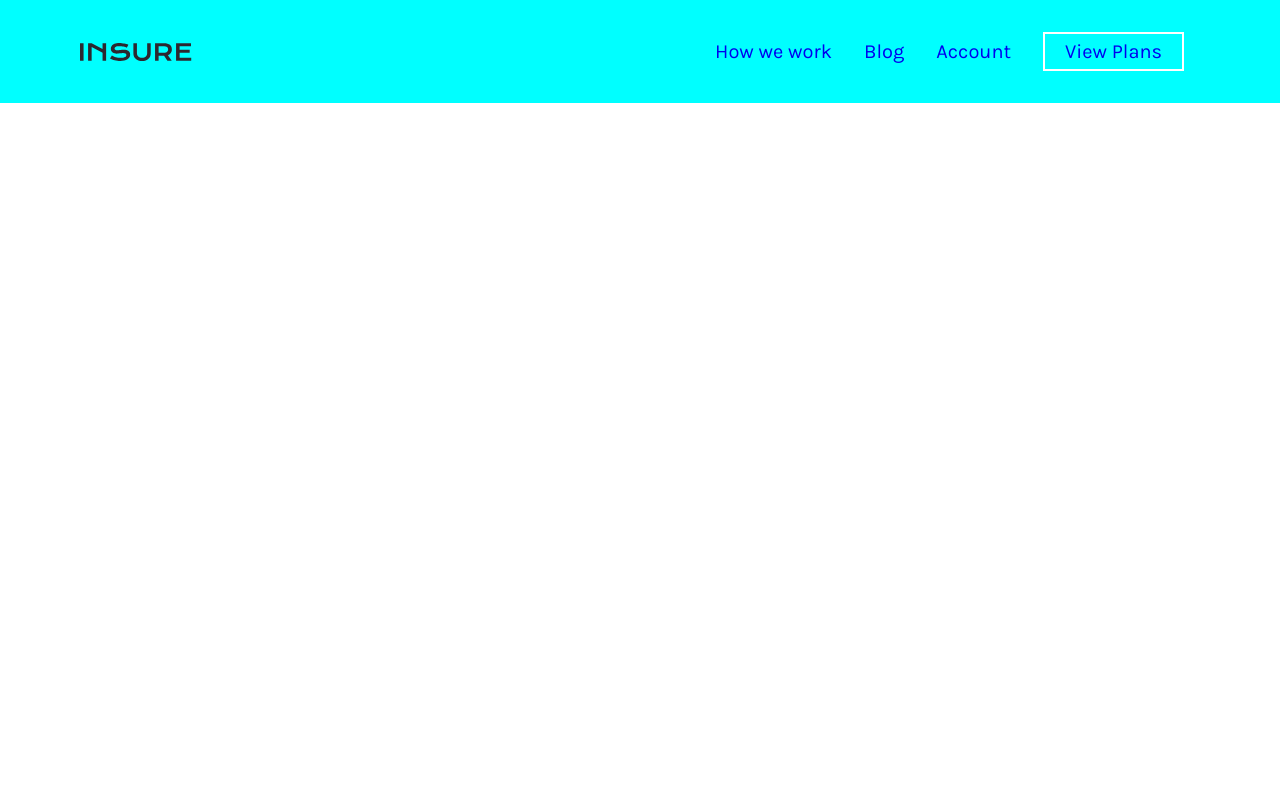
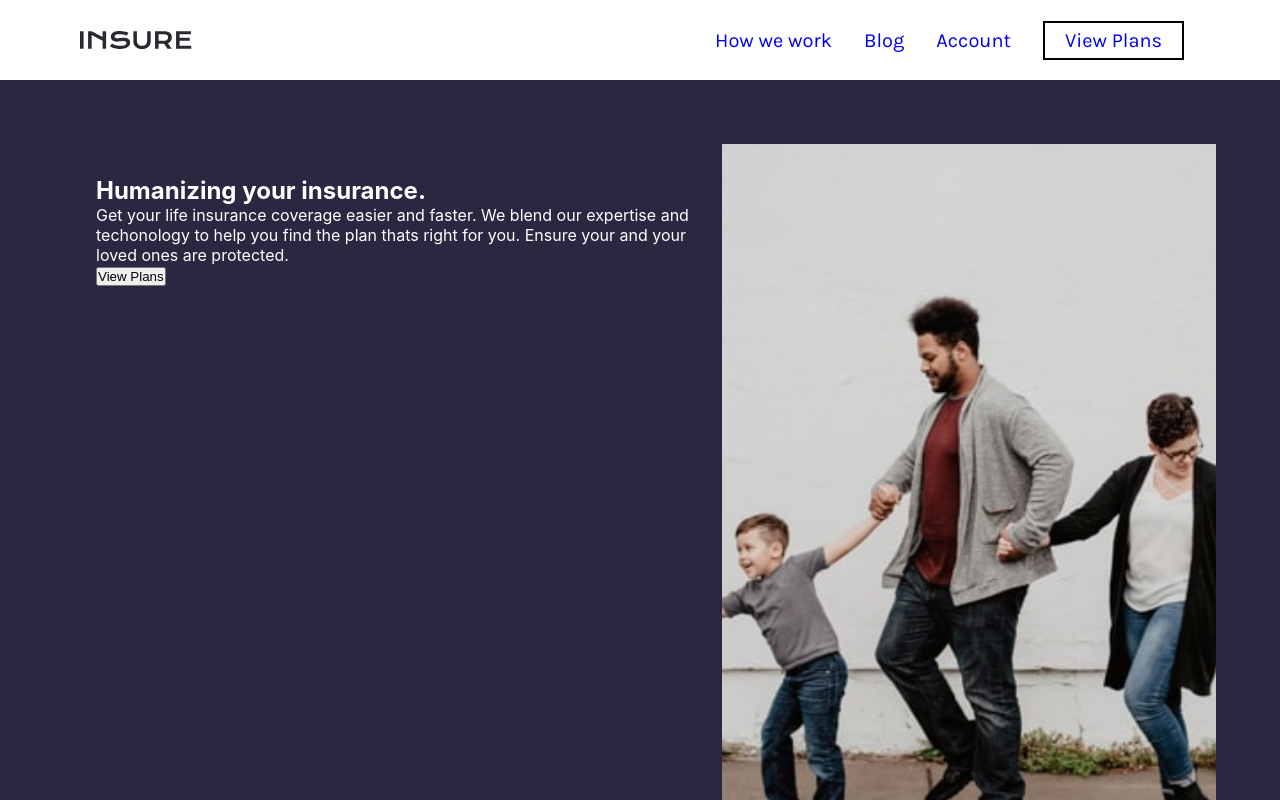
Before and after one commit to Mfried95/insure-landing-page, a React (Create React App) app: page / in a window 1280 px wide. Shown: the top 800 px of the page. Built offline with nearby package versions, Linux system fonts and the light colour scheme.

Commit message:
Added hero section
- Sized background img for mobile and desktop

```diff
--- a/src/App.js
+++ b/src/App.js
@@ -1,10 +1,13 @@
 import './App.css';
 import Navigation from './Components/Navigation';
+import Hero from './Components/Hero';
+
 
 function App() {
   return (
     <div className="App">
      <Navigation/>
+     <Hero/>
     </div>
   );
 }
--- /dev/null
+++ b/src/Components/Hero.jsx
@@ -0,0 +1,25 @@
+import React from 'react'
+import '../Styles/hero.css'
+
+
+const Hero = () => {
+  return (
+    <section className='hero-container'>
+
+
+
+        <div className='hero-article'>
+            <h1>Humanizing your insurance.</h1>
+            <p>Get your life insurance coverage easier and faster. We blend our expertise and techonology to help you find the plan thats right for you. Ensure your and your loved ones are protected.</p>
+            <button>View Plans</button>
+        </div>
+
+        <div className='hero-img'>
+
+        </div>
+
+    </section>
+  )
+}
+
+export default Hero
--- /dev/null
+++ b/src/Styles/hero.css
@@ -0,0 +1,43 @@
+.hero-container{
+    background-color: hsl(256, 26%, 20%);
+    color: white;
+    display: flex;
+    flex-direction: column-reverse;
+}
+
+.hero-img{
+    background-image: url(../images/image-intro-mobile.jpg);
+    width: 100%;
+    max-width: 100%;
+    height: 26em;
+    background-repeat: no-repeat;
+    background-size: cover;
+}
+
+
+
+
+/* DESKTOP */
+@media only screen and (min-width: 880px){
+
+   .hero-container{
+    display: flex;
+    flex-direction: row;
+    padding: 4em;
+    margin: auto;
+   }
+
+   .hero-article{
+    padding: 2em;
+   }
+
+   .hero-img{
+    background-image: url(../images/image-intro-mobile.jpg);
+    width: 100%;
+    height: 100vh;
+    background-repeat: no-repeat;
+    background-size: cover;
+   }
+
+
+}
--- a/src/Styles/navigation.css
+++ b/src/Styles/navigation.css
@@ -3,7 +3,7 @@ header{
     align-items: center;
     justify-content: space-between;
     padding: 2em 5em;
-    background-color: aqua;
+    height: 5em;
 }
 
 nav{
@@ -35,11 +35,11 @@ header .nav-btn{
 
 .plan-btn{
     padding: 0.3em 1em;
-    border: solid white 2px;
+    border: solid black 2px;
 }
 
 
-@media only screen and (max-width: 1024px){
+@media only screen and (max-width: 880px){
 
     header{
         padding: 2em;
@@ -88,4 +88,10 @@ header .nav-btn{
         color: white;
         font-size: 2rem;
     }
+
+    .plan-btn{
+        padding: 0.3em 1em;
+        border: solid white 2px;
+    }
+
 }
```
